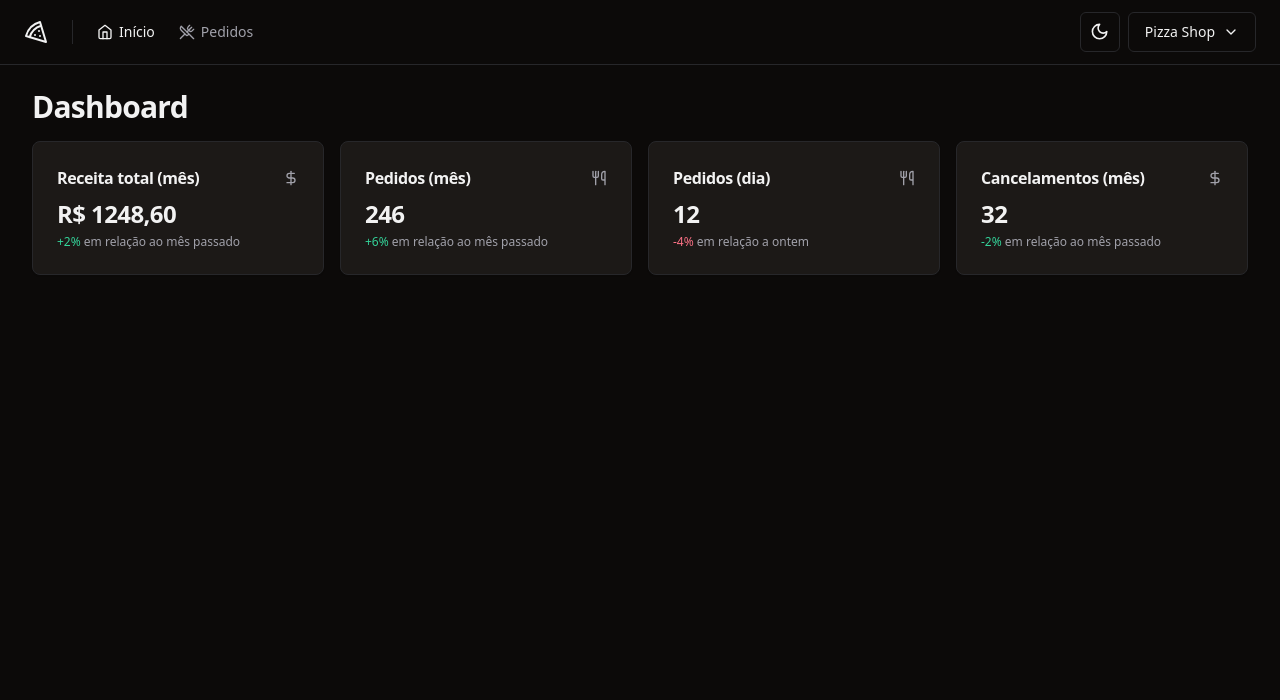
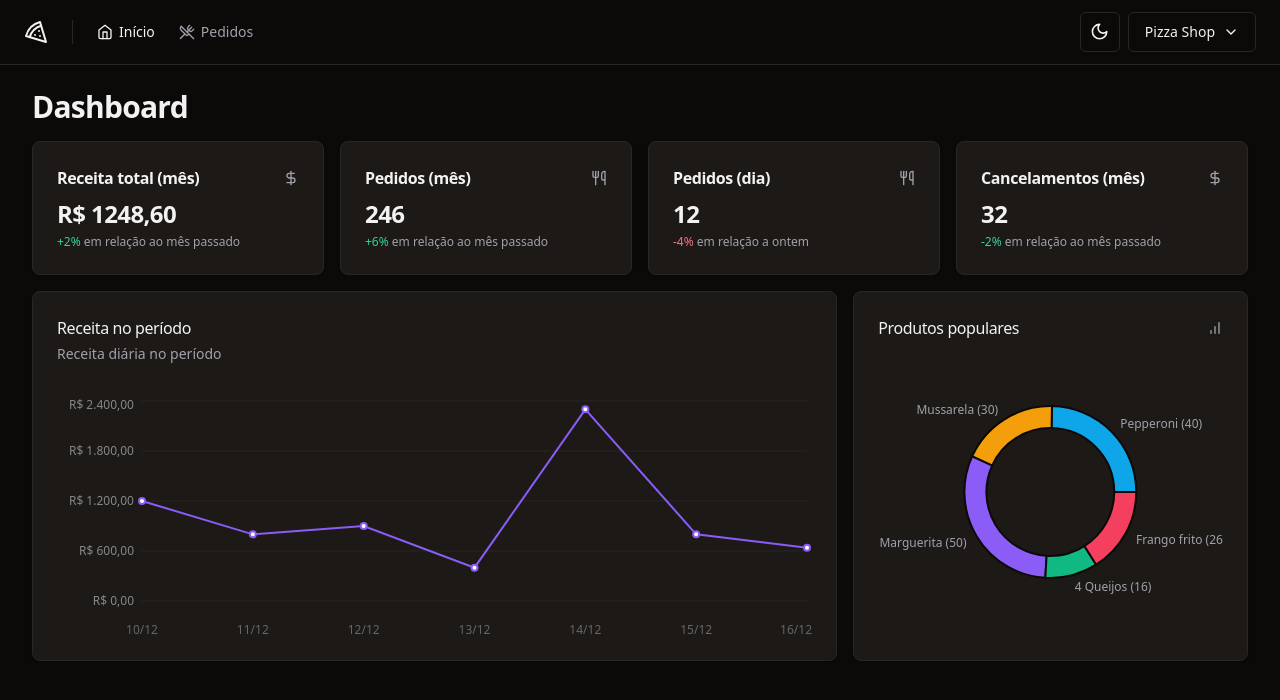
Before and after one commit to Aurelio-ch/pizzashop-web, a React (Vite) app: page / in a window 1280 px wide. Shown: the top 700 px of the page. Built offline with nearby package versions, Linux system fonts and the light colour scheme.

Commit message:
Finalização Dashboard e pagina de NotFound

```diff
--- a/package.json
+++ b/package.json
@@ -28,6 +28,7 @@
     "react-helmet-async": "^2.0.4",
     "react-hook-form": "^7.51.0",
     "react-router-dom": "^6.21.2",
+    "recharts": "^2.12.2",
     "sonner": "^1.4.3",
     "sort-by": "^1.2.0",
     "tailwind-merge": "^2.2.0",
--- a/src/global.css
+++ b/src/global.css
@@ -58,4 +58,14 @@
   body {
     @apply bg-background text-foreground;
   }
+
+  body::-webkit-scrollbar {
+    background-color: transparent;
+    width: 8px;
 }
+
+body::-webkit-scrollbar-thumb {
+    background-color: #666666B3;
+    border-radius: 999px;
+}
+}
--- /dev/null
+++ b/src/pages/404.tsx
@@ -0,0 +1,15 @@
+import { Link } from 'react-router-dom'
+
+export function NotFound() {
+  return (
+    <div className="flex h-screen flex-col items-center justify-center gap-2">
+      <h1 className="text-4xl font-bold">Página não encontrada</h1>
+      <p className="text-accent-foreground">
+        Voltar para o{' '}
+        <Link to="/" className="text-sky-600 dark:text-sky-400">
+          Dashboard
+        </Link>
+      </p>
+    </div>
+  )
+}
--- a/src/pages/app/dashboard/dashboard.tsx
+++ b/src/pages/app/dashboard/dashboard.tsx
@@ -4,6 +4,8 @@
 import { MonthCanceledOrdersAmountCard } from './month-canceled-orders-amount-card'
 import { MonthOrdersAmountCard } from './month-orders-amount-card'
 import { MonthRevenueCard } from './month-revenue-card'
+import { PopularProductsChart } from './popular-products-chart'
+import { RevenueChart } from './revenue-chart'
 
 export function Dashboard() {
   return (
@@ -18,6 +20,11 @@
           <DayOrdersAmountCard />
           <MonthCanceledOrdersAmountCard />
         </div>
+
+        <div className="grid grid-cols-9 gap-4">
+          <RevenueChart />
+          <PopularProductsChart />
+        </div>
       </div>
     </>
   )
--- /dev/null
+++ b/src/pages/app/dashboard/popular-products-chart.tsx
@@ -0,0 +1,92 @@
+import { BarChart } from 'lucide-react'
+import { Cell, Pie, PieChart, ResponsiveContainer } from 'recharts'
+import colors from 'tailwindcss/colors'
+
+import { Card, CardContent, CardHeader, CardTitle } from '@/components/ui/card'
+
+const data = [
+  { product: 'Pepperoni', amount: 40 },
+  { product: 'Mussarela', amount: 30 },
+  { product: 'Marguerita', amount: 50 },
+  { product: '4 Queijos', amount: 16 },
+  { product: 'Frango frito', amount: 26 },
+]
+
+const COLORS = [
+  colors.sky[500],
+  colors.amber[500],
+  colors.violet[500],
+  colors.emerald[500],
+  colors.rose[500],
+]
+
+export function PopularProductsChart() {
+  return (
+    <Card className="col-span-3">
+      <CardHeader className="pb-8">
+        <div className="flex items-center justify-between ">
+          <CardTitle className="text-base font-medium">
+            Produtos populares
+          </CardTitle>
+          <BarChart className="h-4 w-4 text-muted-foreground" />
+        </div>
+      </CardHeader>
+      <CardContent>
+        <ResponsiveContainer width="100%" height={240}>
+          <PieChart style={{ fontSize: 12 }}>
+            <Pie
+              data={data}
+              nameKey="product"
+              dataKey="amount"
+              cx="50%"
+              cy="50%"
+              outerRadius={86}
+              innerRadius={64}
+              strokeWidth={2}
+              labelLine={false}
+              label={({
+                cx,
+                cy,
+                midAngle,
+                innerRadius,
+                outerRadius,
+                value,
+                index,
+              }) => {
+                const RADIAN = Math.PI / 180
+                const radius = 12 + innerRadius + (outerRadius - innerRadius)
+                const x = cx + radius * Math.cos(-midAngle * RADIAN)
+                const y = cy + radius * Math.sin(-midAngle * RADIAN)
+
+                return (
+                  <text
+                    x={x}
+                    y={y}
+                    className="fill-muted-foreground text-xs"
+                    textAnchor={x > cx ? 'start' : 'end'}
+                    dominantBaseline="central"
+                  >
+                    {data[index].product.length > 12
+                      ? data[index].product.substring(0, 12).concat('...')
+                      : data[index].product}{' '}
+                    ({value})
+                  </text>
+                )
+              }}
+            >
+              {data.map((_, index) => {
+                return (
+                  <Cell
+                    key={`cell-${index}`}
+                    fill={COLORS[index]}
+                    className="stroke-background hover:opacity-80"
+                  />
+                )
+              })}
+            </Pie>
+          </PieChart>
+        </ResponsiveContainer>
+      </CardContent>
+    </Card>
+  )
+}
--- /dev/null
+++ b/src/pages/app/dashboard/revenue-chart.tsx
@@ -0,0 +1,68 @@
+import {
+  CartesianGrid,
+  Line,
+  LineChart,
+  ResponsiveContainer,
+  XAxis,
+  YAxis,
+} from 'recharts'
+import colors from 'tailwindcss/colors'
+
+import {
+  Card,
+  CardContent,
+  CardDescription,
+  CardHeader,
+  CardTitle,
+} from '@/components/ui/card'
+
+const data = [
+  { date: '10/12', revenue: 1200 },
+  { date: '11/12', revenue: 800 },
+  { date: '12/12', revenue: 900 },
+  { date: '13/12', revenue: 400 },
+  { date: '14/12', revenue: 2300 },
+  { date: '15/12', revenue: 800 },
+  { date: '16/12', revenue: 640 },
+]
+
+export function RevenueChart() {
+  return (
+    <Card className="col-span-6">
+      <CardHeader className="flex-row items-center justify-between pb-8">
+        <div className="space-y-1">
+          <CardTitle className="text-base font-medium">
+            Receita no período
+          </CardTitle>
+          <CardDescription>Receita diária no período</CardDescription>
+        </div>
+      </CardHeader>
+      <CardContent>
+        <ResponsiveContainer width="100%" height={240}>
+          <LineChart data={data} style={{ fontSize: 12 }}>
+            <XAxis dataKey="date" axisLine={false} tickLine={false} dy={16} />
+            <YAxis
+              stroke="#888"
+              axisLine={false}
+              tickLine={false}
+              width={80}
+              tickFormatter={(value: number) =>
+                value.toLocaleString('pt-BR', {
+                  style: 'currency',
+                  currency: 'BRL',
+                })
+              }
+            />
+            <CartesianGrid vertical={false} className="stroke-muted" />
+            <Line
+              stroke={colors.violet[500]}
+              type="linear"
+              strokeWidth={2}
+              dataKey="revenue"
+            />
+          </LineChart>
+        </ResponsiveContainer>
+      </CardContent>
+    </Card>
+  )
+}
--- a/src/routes.tsx
+++ b/src/routes.tsx
@@ -1,5 +1,7 @@
+/* eslint-disable simple-import-sort/imports */
 import { createBrowserRouter } from 'react-router-dom'
 
+import { NotFound } from './pages/404'
 import { AppLayout } from './pages/_layouts/app'
 import { AuthLayout } from './pages/_layouts/auth'
 import { Dashboard } from './pages/app/dashboard/dashboard'
@@ -11,6 +13,7 @@
   {
     path: '/',
     element: <AppLayout />,
+    errorElement: <NotFound />,
     children: [
       {
         path: '/',
```
Also changed, not shown: 1 other file (tests, documents, lock files or other folders).
